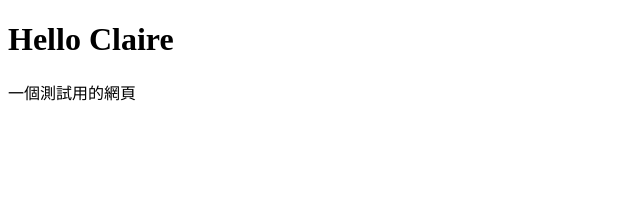
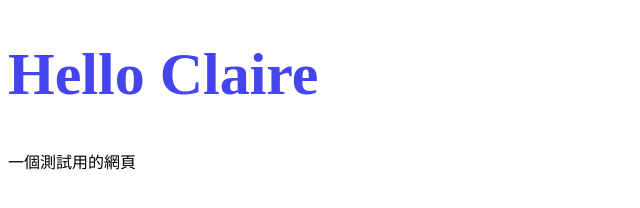
Before and after one commit to ice0515-web/emo1, a plain HTML site: page index.html in a window 1280 px wide. Shown: the whole page, without its empty margins (0-640 px from the left). Drawn offline with Linux system fonts and the light colour scheme.

Commit message:
修改css樣式

```diff
--- a/index.html
+++ b/index.html
@@ -6,6 +6,8 @@
     <title>Document</title>
     <h1>Hello Claire</h1>
     <a>一個測試用的網頁</a>
+    <link rel="stylesheet" href="style.css">
+
 </head>
 <body>
 
--- a/style.css
+++ b/style.css
@@ -1,5 +1,5 @@
 
-    h1 {
-      color: blue;
-      font-size: 32px;
+    h1{
+      color: rgb(69, 69, 238);
+      font-size: 60px;
     }
```
